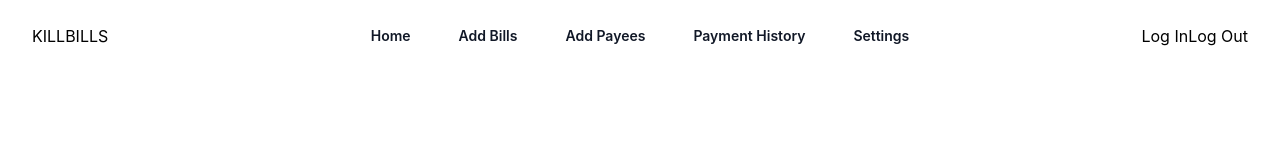
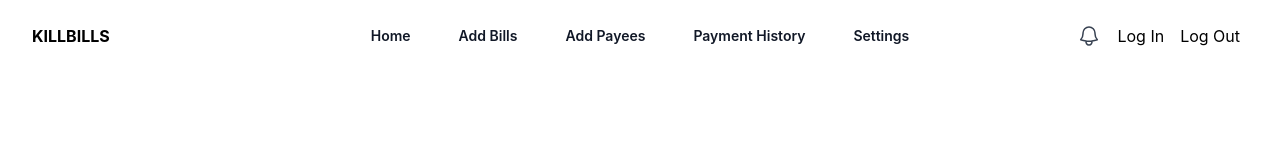
Before and after one commit to oashitta/KillBills, a React (Create React App) app in the folder client/: page / in a window 1280 px wide. Shown: the top 160 px of the page. Built offline with nearby package versions, Linux system fonts and the light colour scheme; no server answers.

Commit message:
bold logo

```diff
--- a/client/src/components/TopNavigationBar.jsx
+++ b/client/src/components/TopNavigationBar.jsx
@@ -1,12 +1,13 @@
 import { useState } from "react";
 import { Dialog, Popover } from "@headlessui/react";
-import { Bars3Icon, XMarkIcon } from "@heroicons/react/24/outline";
+import { Bars3Icon, XMarkIcon, BellIcon } from "@heroicons/react/24/outline";
 
 import LoginButton from "./Login";
 import LogoutButton from "./Logout";
 
 export default function TopNavigationBar() {
   const [mobileMenuOpen, setMobileMenuOpen] = useState(false);
+  const [notificationCount, setNotificationCount] = useState(3);
 
   return (
     <header className="bg-white">
@@ -17,10 +18,11 @@ export default function TopNavigationBar() {
         <div className="flex lg:flex-1">
           <a href="#" className="-m-1.5 p-1.5">
             <span className="sr-only">Killbills</span>
-            <h2>KILLBILLS</h2>
+            <h2 className="font-bold">KILLBILLS</h2>
           </a>
         </div>
         <div className="flex lg:hidden">
+          <BellIcon className="h-6 w-6 mx-2 text-gray-700" aria-hidden="true" />
           <button
             type="button"
             className="-m-2.5 inline-flex items-center justify-center rounded-md p-2.5 text-gray-700"
@@ -48,8 +50,23 @@ export default function TopNavigationBar() {
           </a>
         </Popover.Group>
         <div className="hidden lg:flex lg:flex-1 lg:justify-end">
-          <LoginButton />
-          <LogoutButton />
+          <button className="relative">
+            <BellIcon
+              className="h-6 w-6 mx-2 text-gray-700"
+              aria-hidden="true"
+            />
+            {/* {notificationCount > 0 && (
+              <span className="absolute top-0 right-0 -mt-1 -mr-1 bg-red-500 text-white rounded-full px-1.5 text-xs">
+                {notificationCount}
+              </span>
+            )} */}
+          </button>
+          <div className="mx-2">
+            <LoginButton />{" "}
+          </div>
+          <div className="mx-2">
+            <LogoutButton />{" "}
+          </div>
         </div>
       </nav>
       <Dialog
@@ -58,12 +75,12 @@ export default function TopNavigationBar() {
         open={mobileMenuOpen}
         onClose={setMobileMenuOpen}
       >
-        <div className="fixed inset-0 z-10" />
+        {/* <div className="fixed inset-0 z-10" /> */}
         <Dialog.Panel className="fixed inset-y-0 right-0 z-10 w-full overflow-y-auto bg-white px-6 py-6 sm:max-w-sm sm:ring-1 sm:ring-gray-900/10">
           <div className="flex items-center justify-between">
             <a href="#" className="-m-1.5 p-1.5">
               <span className="sr-only">KillBills</span>
-              <h2>KILLBILLS</h2>
+              <h2 className="font-bold">KILLBILLS</h2>
             </a>
             <button
               type="button"
--- a/client/src/index.js
+++ b/client/src/index.js
@@ -5,8 +5,6 @@ import App from "./App";
 import { Auth0Provider } from "@auth0/auth0-react";
 import reportWebVitals from "./reportWebVitals";
 import TopNavigationBar from "./components/TopNavigationBar";
-import LoginButton from "./components/Login";
-import LogoutButton from "./components/Logout";
 import Profile from "./components/Profile";
 
 const root = ReactDOM.createRoot(document.getElementById("root"));
@@ -22,8 +20,6 @@ root.render(
     >
       <App />
       <TopNavigationBar />
-      {/* <LoginButton /> */}
-      {/* <LogoutButton /> */}
       <Profile />
     </Auth0Provider>
   </React.StrictMode>
```
